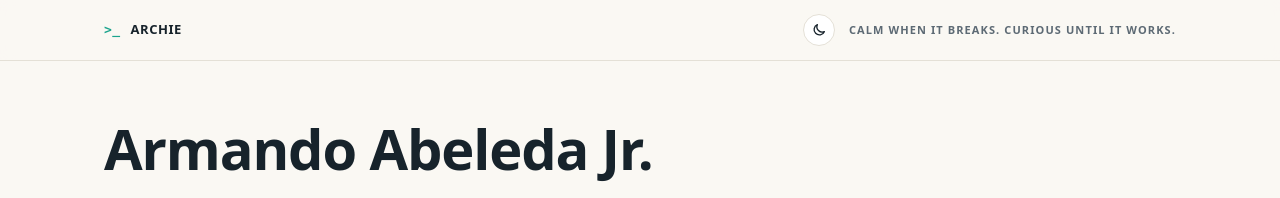
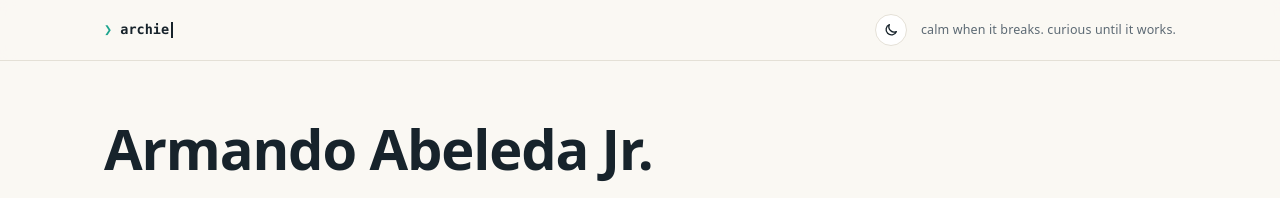
Before and after one commit to archievizt/archievizt.github.io, a Jekyll site: the page built from index.md, in a window 1280 px wide. Shown: the top 198 px of the page. Built offline with Jekyll 4.4.1, drawn with Linux system fonts in a browser that asks for light colours; some web fonts are replaced.

```diff
--- a/_layouts/home.html
+++ b/_layouts/home.html
@@ -29,7 +29,7 @@
   <body>
     <nav class="topbar" aria-label="Site">
       <div class="topbar-in">
-        <a class="brand" href="{{ "/" | relative_url }}"><span class="prompt" aria-hidden="true">&gt;_</span> ARCHIE </a>
+        <a class="brand term" href="{{ "/" | relative_url }}" aria-label="Archie, home"><span aria-hidden="true" class="t-ok">❯ </span><span aria-hidden="true" class="t-name">archie</span><span aria-hidden="true" class="t-cur"></span></a>
         <div class="topbar-right">
           <input type="checkbox" id="theme-flip" class="theme-flip" aria-label="Switch between light and dark">
           <label for="theme-flip" class="theme-btn" title="Switch between light and dark">
--- a/assets/css/home.css
+++ b/assets/css/home.css
@@ -54,7 +54,20 @@ h1, h2, h3 { color: var(--head); margin: 0; }
 .brand { color: var(--head); font-weight: 700; font-size: 13px; letter-spacing: 0.04em; }
 .brand:hover { color: var(--head); text-decoration: none; }
 .prompt { color: var(--ok); font-family: var(--mono); margin-right: 6px; }
-.topbar-note { color: var(--muted); font-size: 11px; font-weight: 700; letter-spacing: 0.1em; text-transform: uppercase; }
+/* Terminal-style brand: Starship's green prompt, the name typed out once on load,
+   then a blinking cursor. CSS only. */
+.term { font-family: var(--mono); font-size: 13.5px; font-weight: 400; letter-spacing: 0; white-space: pre; display: inline-flex; align-items: baseline; }
+.term:hover { text-decoration: none; }
+.term .t-ok { color: var(--ok); font-weight: 700; }
+.term .t-name { display: inline-block; overflow: hidden; width: 0; vertical-align: bottom; color: var(--head); font-weight: 700;
+  animation: t-type 0.9s steps(6, end) 0.5s forwards; }
+.term:hover .t-name { color: var(--link-hover); }
+.term .t-cur { display: inline-block; width: 2px; height: 1.15em; margin-left: 2px; background: var(--head); align-self: center;
+  animation: t-blink 1.05s steps(1, end) infinite; }
+@keyframes t-type { to { width: 6ch; } }
+@keyframes t-blink { 50% { opacity: 0; } }
+@media (prefers-reduced-motion: reduce) { .term .t-name { animation: none; width: 6ch; } .term .t-cur { animation: none; } }
+.topbar-note { color: var(--muted); font-size: 12.5px; font-weight: 400; letter-spacing: 0.01em; text-transform: lowercase; }
 
 .page { max-width: 1120px; margin: 0 auto; padding: 0 24px; }
 
```
